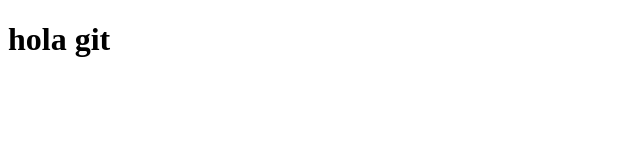
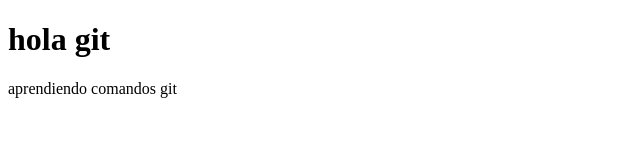
Before and after one commit to Riiloma/ejemplo1_g7, a plain HTML site: page index.html in a window 1280 px wide. Shown: the whole page, without its empty margins (0-640 px from the left). Drawn offline with Linux system fonts and the light colour scheme.

Commit message:
agregando una tiqueta <p> y añadiendole contenido

```diff
--- a/index.html
+++ b/index.html
@@ -7,5 +7,6 @@
 </head>
 <body>
     <h1>hola git</h1>
+    <p>aprendiendo comandos git</p>
 </body>
 </html>
```
